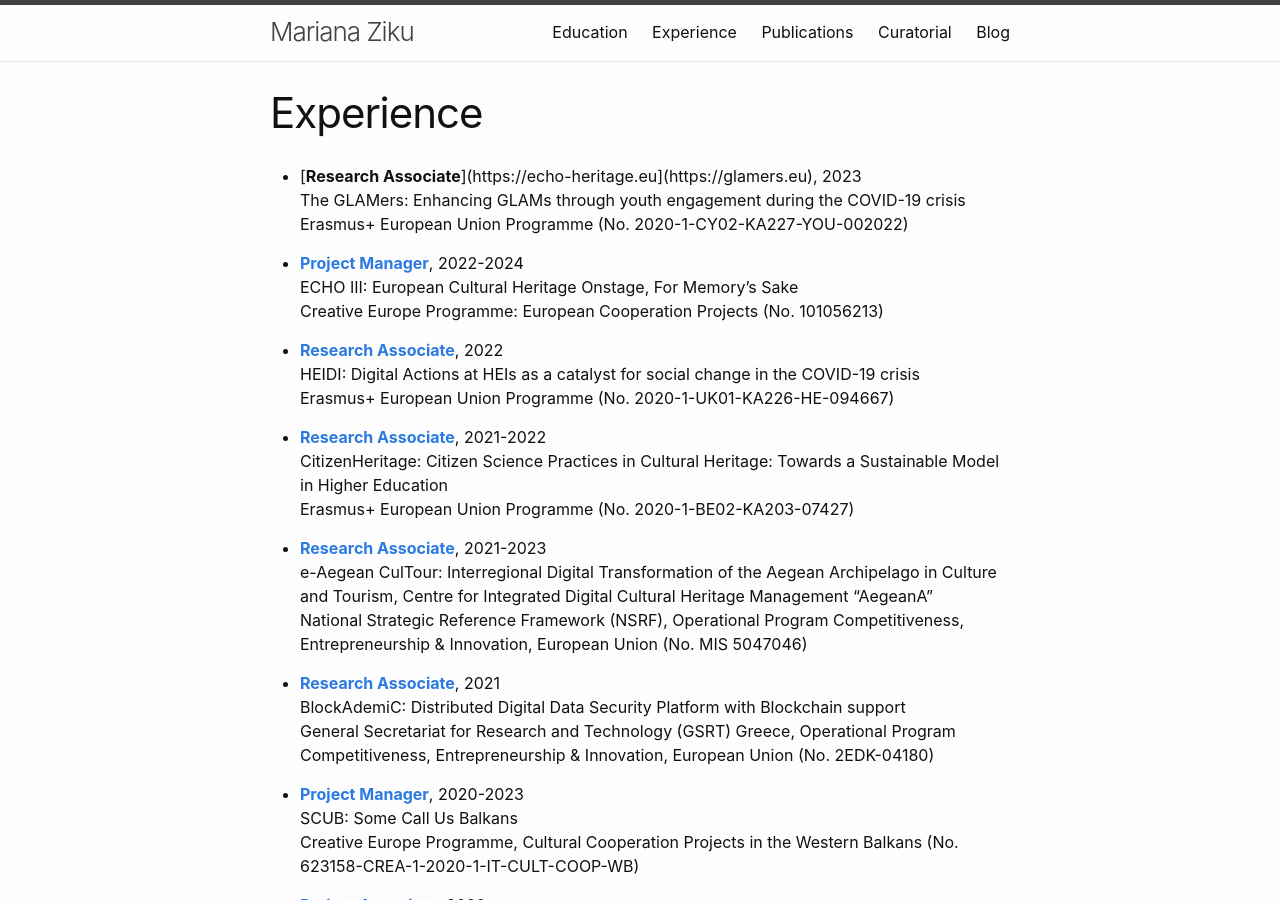
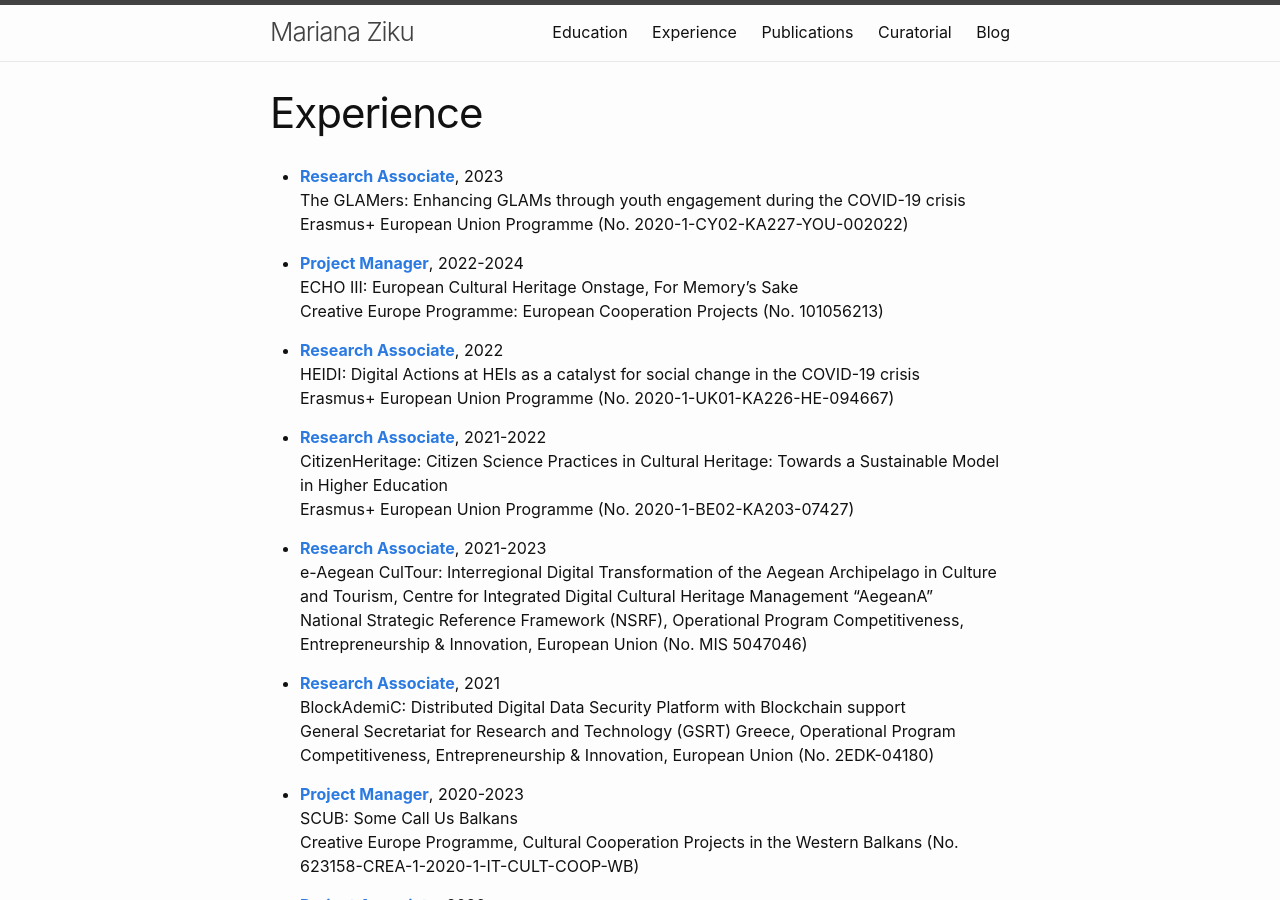
Before and after one commit to mziku/mziku.github.io, a Jekyll site: the page built from experience.md, in a window 1280 px wide and 900 px high. Built offline with Jekyll 4.4.1, drawn with Linux system fonts in a browser that asks for light colours; some of the changed lines change nothing that is shown.

Commit message:
Update experience.md

```diff
--- a/experience.md
+++ b/experience.md
@@ -4,7 +4,7 @@ title: Experience
 permalink: /experience/
 navigation_weight: 2
 ---
-+ [**Research Associate**](https://echo-heritage.eu](https://glamers.eu), 2023
++ [**Research Associate**](https://glamers.eu), 2023
 The GLAMers: Enhancing GLAMs through youth engagement during the COVID-19 crisis
 Erasmus+ European Union Programme (No. 2020-1-CY02-KA227-YOU-002022)
 
```
